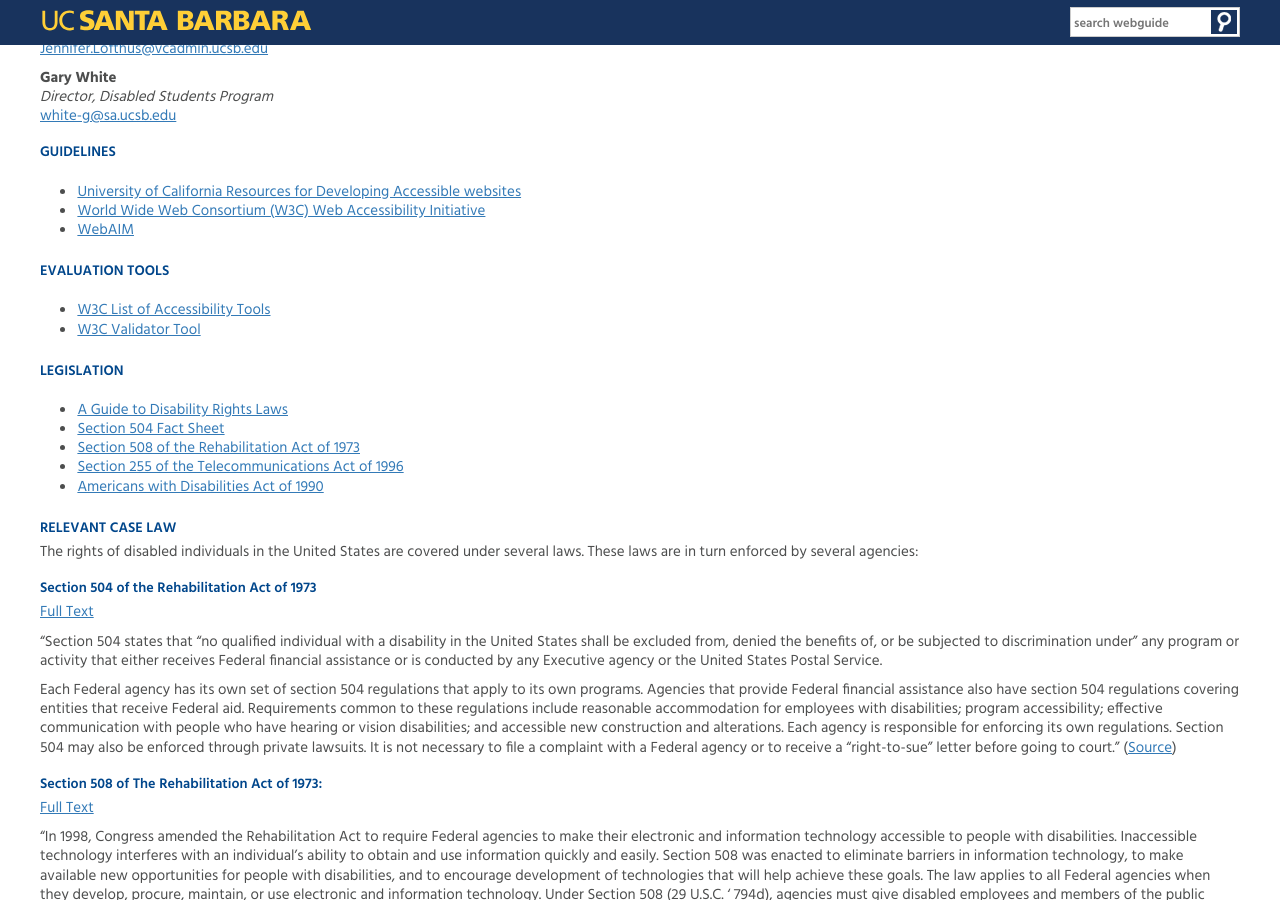
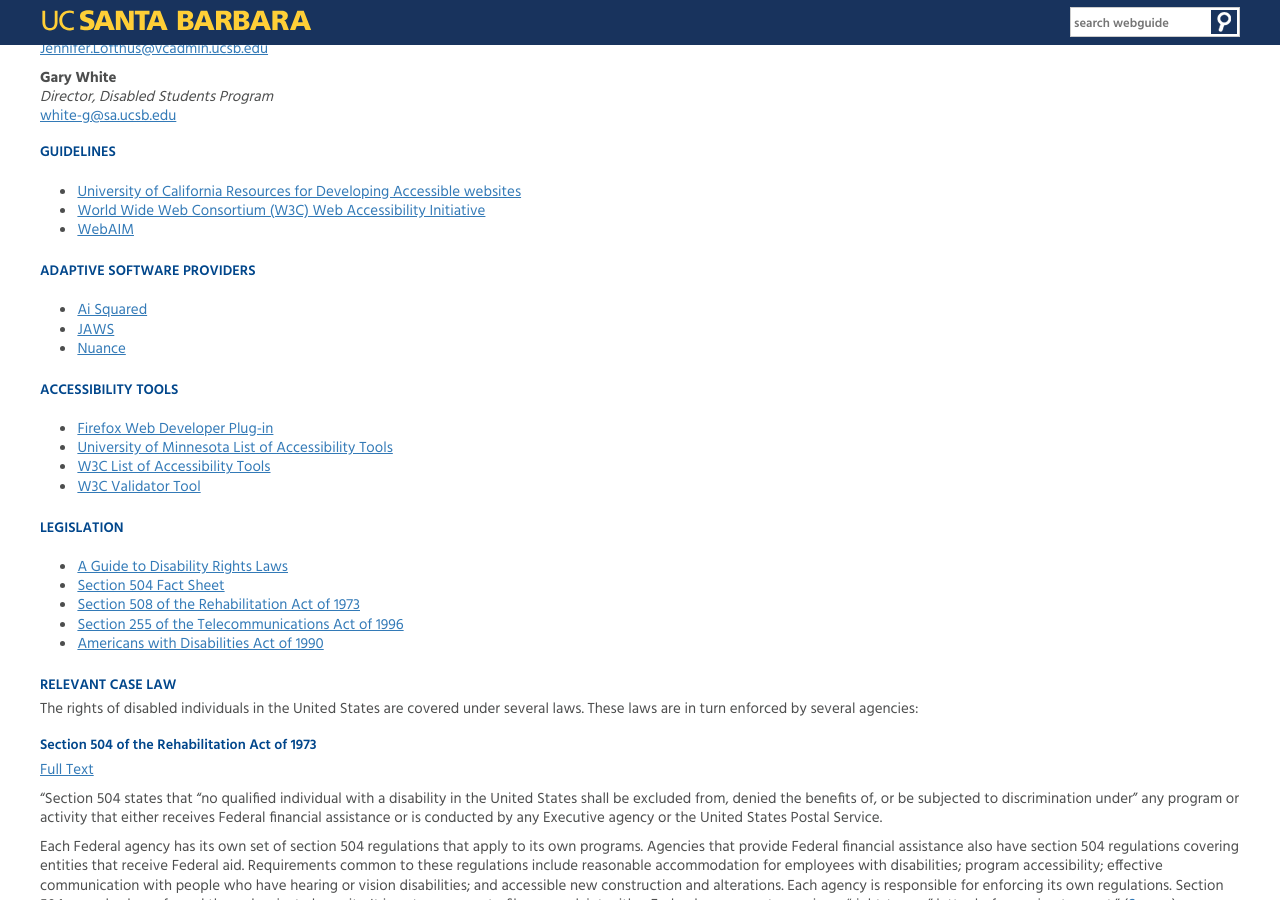
Before and after one commit to ucsb/webguide, a Jekyll site: the page built from web-accessibility.md, in a window 1280 px wide and 900 px high, scrolled down 1862 px. Built offline with Jekyll 4.4.1, drawn with Linux system fonts in a browser that asks for light colours; some of the changed text lies outside the part shown.

Commit message:
Added web accessibility tools and software

```diff
--- a/web-accessibility.md
+++ b/web-accessibility.md
@@ -136,8 +136,16 @@
 * [World Wide Web Consortium (W3C) Web Accessibility Initiative](http://www.w3.org/WAI/)
 * [WebAIM](http://webaim.org/)
 
-### Evaluation Tools
+### Adaptive Software Providers
 
+* [Ai Squared](http://www.aisquared.com/products/)
+* [JAWS](http://www.freedomscientific.com/)
+* [Nuance](http://www.nuance.com/for-individuals/index.htm)
+
+### Accessibility Tools
+
+* [Firefox Web Developer Plug-in](https://addons.mozilla.org/en-US/firefox/addon/web-developer/)
+* [University of Minnesota List of Accessibility Tools](http://www.d.umn.edu/goto/tools#accesstools)
 * [W3C List of Accessibility Tools](http://www.w3.org/WAI/ER/tools/)
 * [W3C Validator Tool](http://validator.w3.org/)
 
```
